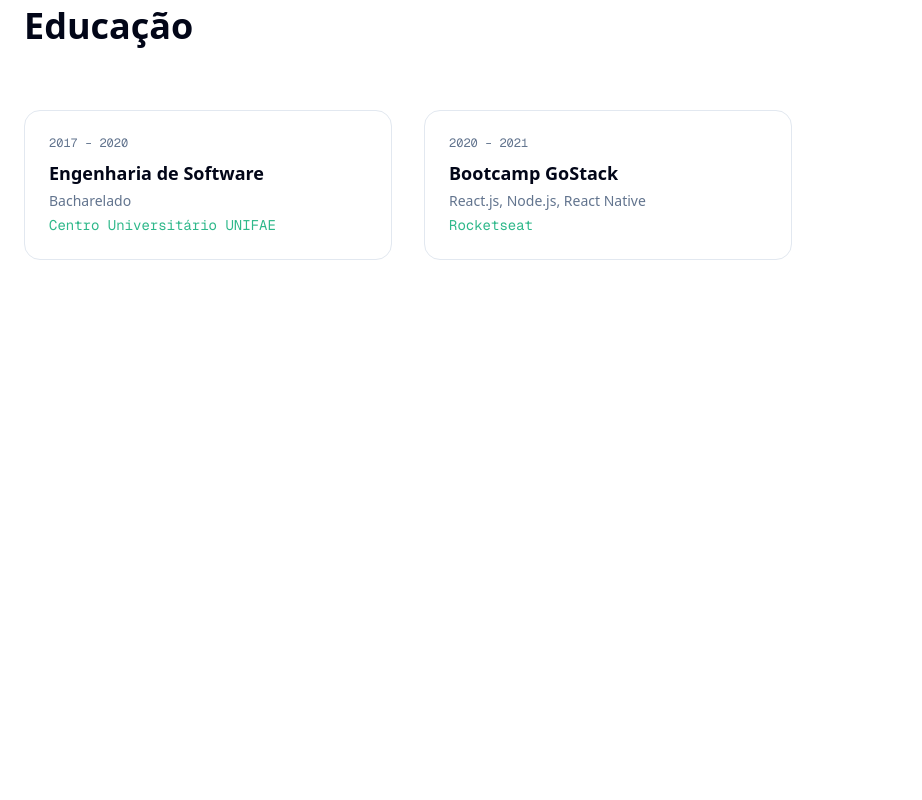
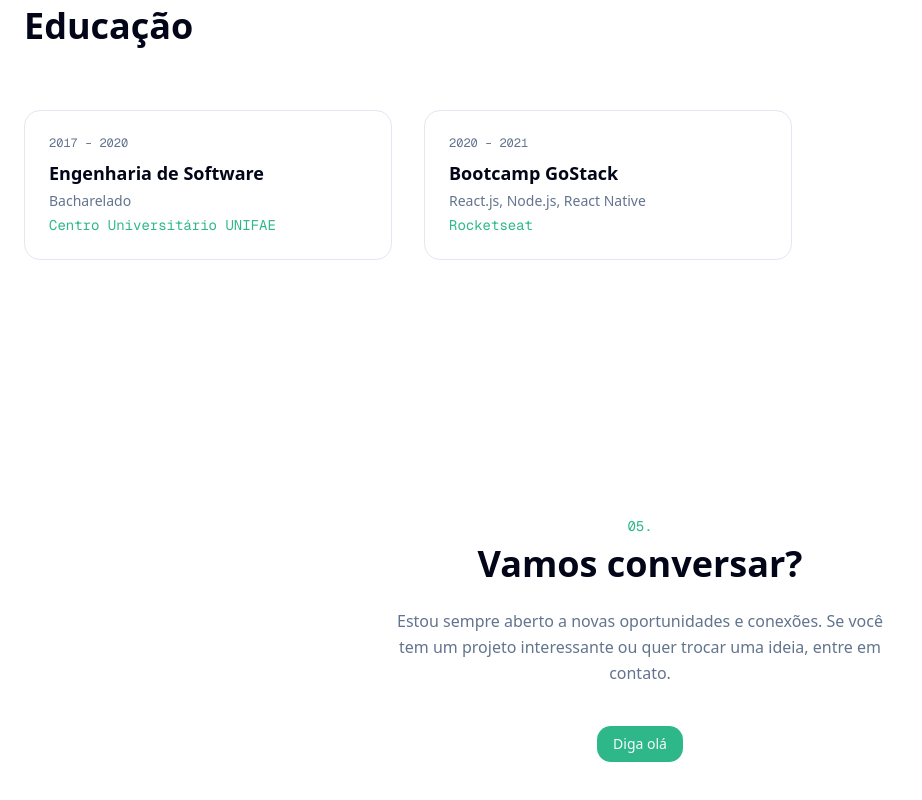
Before and after one commit to Rodrigo-Barrettoo/dev-rbarreto, a Next.js app: page / in a window 1280 px wide. Shown: the part 3982-4782 px from the top of the page, without its empty margins (0-922 px from the left). Before the commit the page ends 4370 px from the top, so only its background shows below. Built offline with nearby package versions, Linux system fonts and the light colour scheme.

Commit message:
feat: add Contact component for user interaction

```diff
--- a/src/app/page.tsx
+++ b/src/app/page.tsx
@@ -1,4 +1,5 @@
 import { About } from "@/components/about";
+import { Contact } from "@/components/contact";
 import { Education } from "@/components/education";
 import { Experience } from "@/components/experience";
 import { Header } from "@/components/header";
@@ -16,9 +17,7 @@ export default function Home() {
         <Experience />
         <TechStack />
         <Education />
-
-        {/*
-        <Contact /> */}
+        <Contact />
       </main>
       {/* <Footer /> */}
     </div>
--- /dev/null
+++ b/src/components/contact/index.tsx
@@ -0,0 +1,32 @@
+"use client";
+
+import { motion } from "framer-motion";
+import { Button } from "../ui/button";
+
+export function Contact() {
+  return (
+    <section id="contact" className="py-24 md:py-32">
+      <div className="container mx-auto px-6 text-center">
+        <motion.div
+          initial={{ opacity: 0, y: 30 }}
+          whileInView={{ opacity: 1, y: 0 }}
+          viewport={{ once: true, margin: "-100px" }}
+          transition={{ duration: 0.6 }}
+          className="max-w-lg mx-auto"
+        >
+          <p className="font-mono text-primary-brand text-sm mb-2">05.</p>
+          <h2 className="text-3xl md:text-4xl font-bold text-foreground mb-6">
+            Vamos conversar?
+          </h2>
+          <p className="text-muted-foreground leading-relaxed mb-10">
+            Estou sempre aberto a novas oportunidades e conexões. Se você tem um
+            projeto interessante ou quer trocar uma ideia, entre em contato.
+          </p>
+          <Button>
+            <a href="mailto:rodrigonarrettoo@gmail.com">Diga olá</a>
+          </Button>
+        </motion.div>
+      </div>
+    </section>
+  );
+}
```
